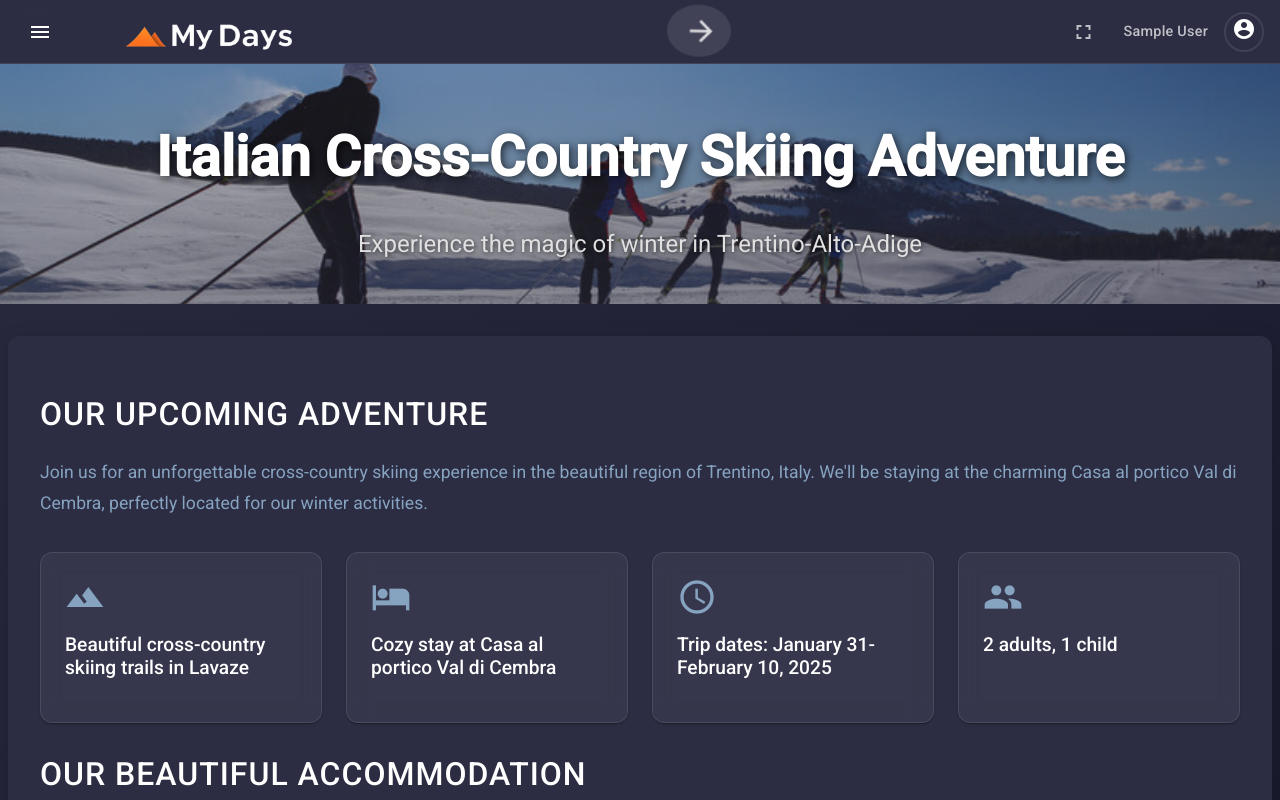
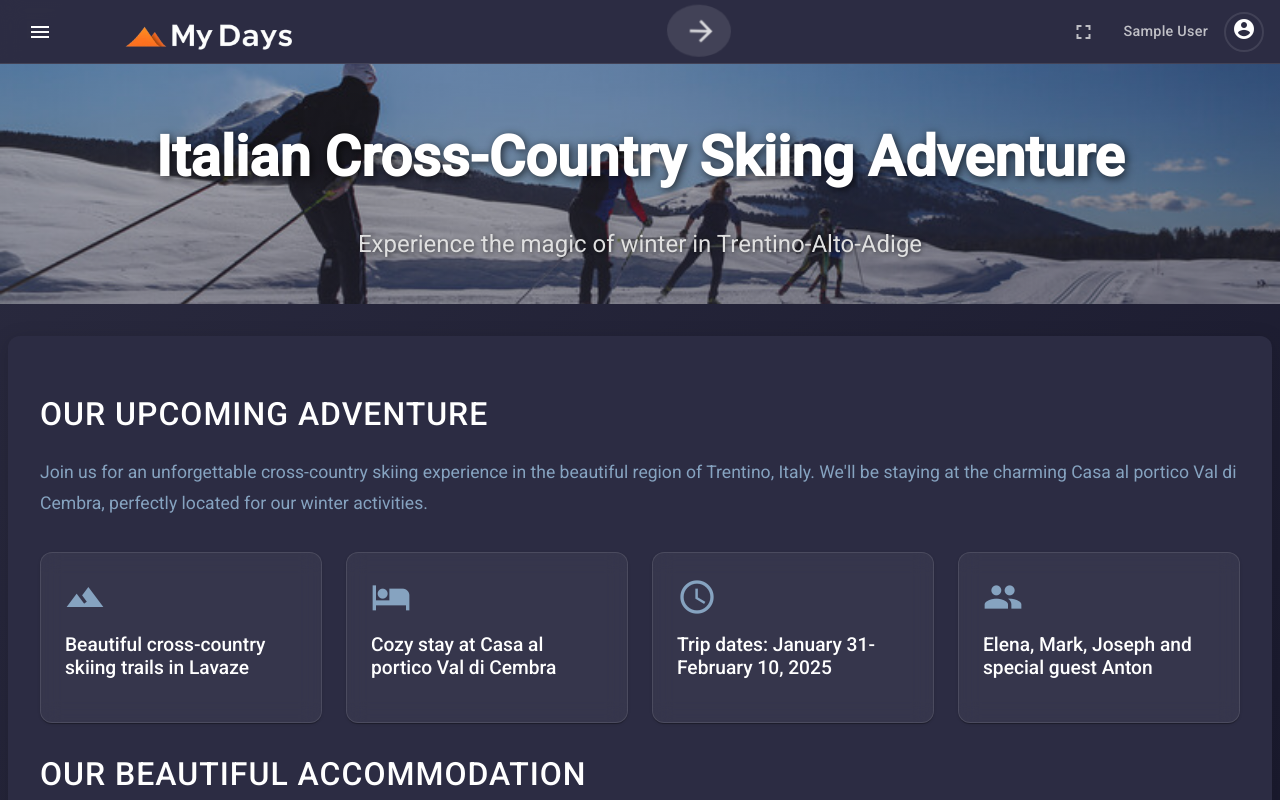
Before and after one commit to josefwebdeveloper/stopAlFront, an Angular app: page /trip-description in a window 1280 px wide. Built offline with nearby package versions, Linux system fonts and the light colour scheme; sample sign-in values are in the browser's storage.

Commit message:
Update trip-description.component.ts

```diff
--- a/src/app/pages/trip-description/trip-description.component.ts
+++ b/src/app/pages/trip-description/trip-description.component.ts
@@ -16,7 +16,7 @@ export class TripDescriptionComponent {
     { icon: 'landscape', text: 'Beautiful cross-country skiing trails in Lavaze' },
     { icon: 'hotel', text: 'Cozy stay at Casa al portico Val di Cembra' },
     { icon: 'schedule', text: 'Trip dates: January 31-February 10, 2025' },
-    { icon: 'group', text: '2 adults, 1 child' }
+    { icon: 'group', text: 'Elena, Mark, Joseph and special guest Anton' }
   ];
 
   // Add your uploaded images
```
